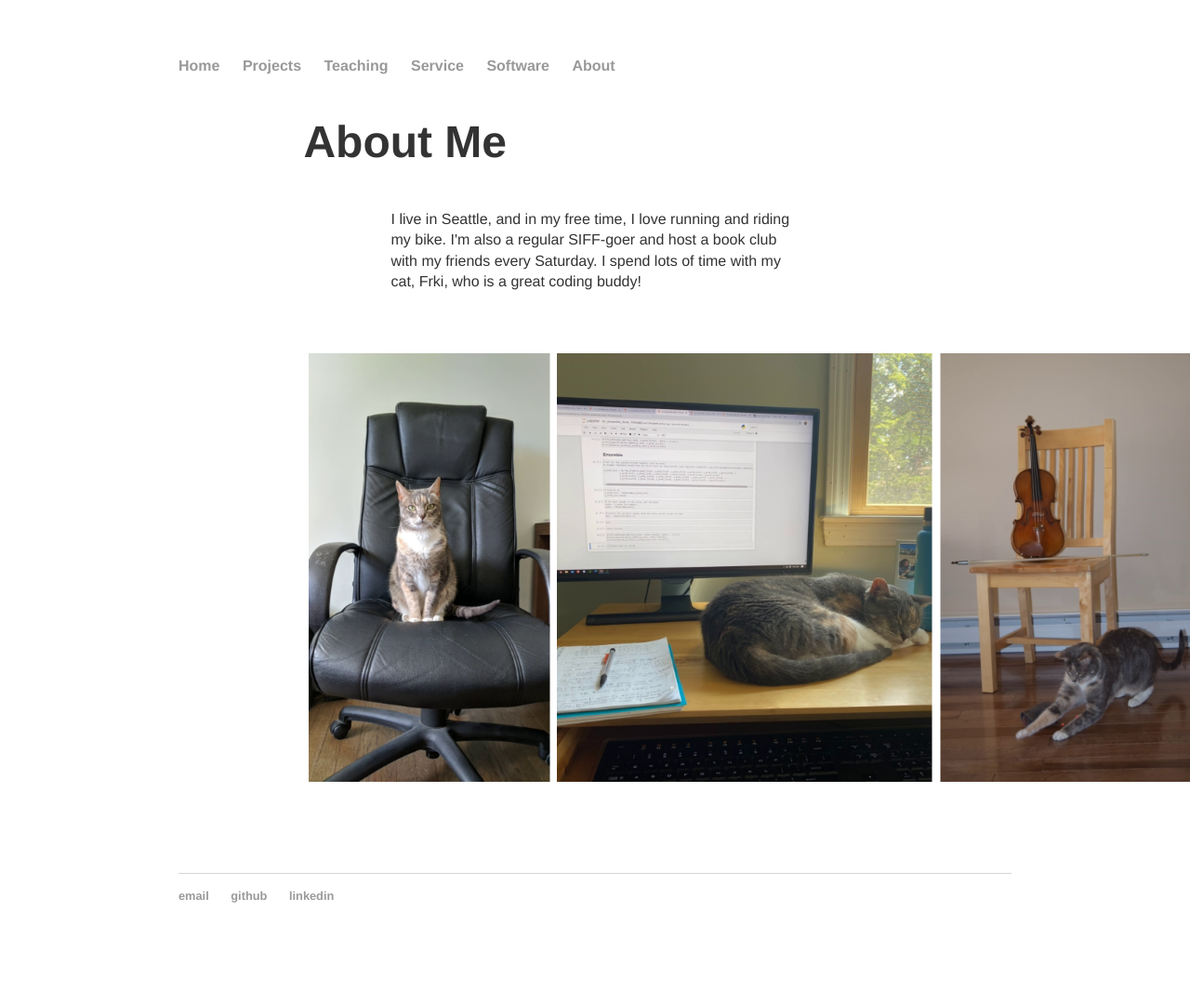
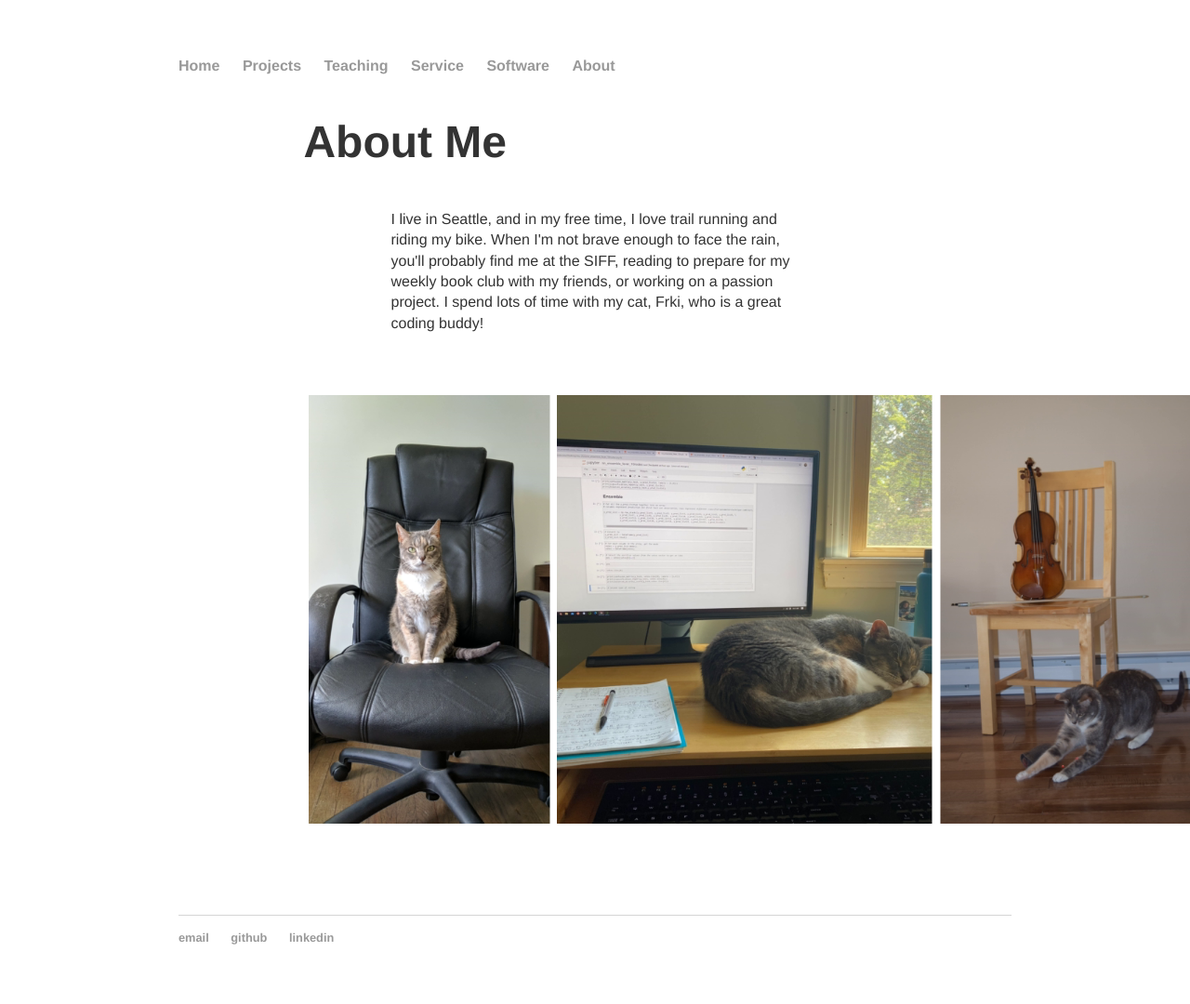
Before and after one commit to aboskovic21/aboskovic21.github.io, a Jekyll site: the page built from about/index.html, in a window 1280 px wide. Shown: the whole page at 93% size. Built offline with Jekyll 4.4.1, drawn with Linux system fonts in a browser that asks for light colours; before the commit the page ends 1035 px from its top, so only the background shows below that.

Commit message:
ok, final edit!

```diff
--- a/about/index.html
+++ b/about/index.html
@@ -5,7 +5,7 @@ title: About Me
 <div class="blurb">
 	<h1>About Me</h1>
 
-	<p>I live in Seattle, and in my free time, I love running and riding my bike. I'm also a regular SIFF-goer and host a book club with my friends every Saturday. I spend lots of time with my cat, Frki, who is a great coding buddy!</p>
+	<p>I live in Seattle, and in my free time, I love trail running and riding my bike. When I'm not brave enough to face the rain, you'll probably find me at the SIFF, reading to prepare for my weekly book club with my friends, or working on a passion project. I spend lots of time with my cat, Frki, who is a great coding buddy!</p>
 	<center><img src="../frki.png" width="960" height="476"></center>
 
 </div><!-- /.blurb -->
```
